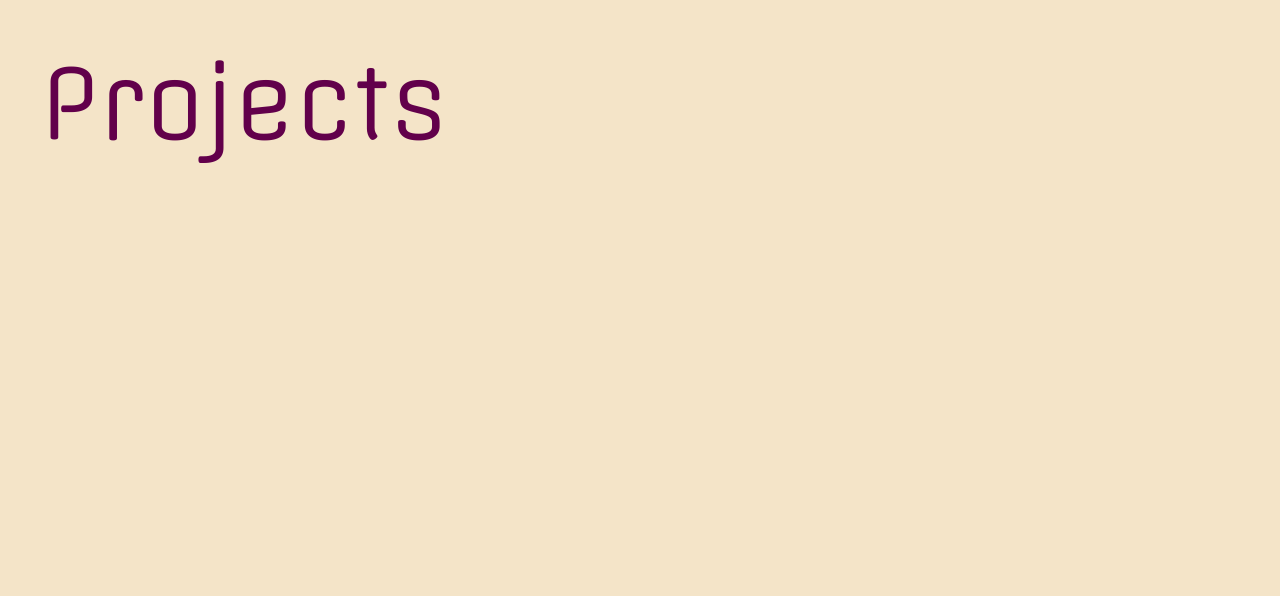
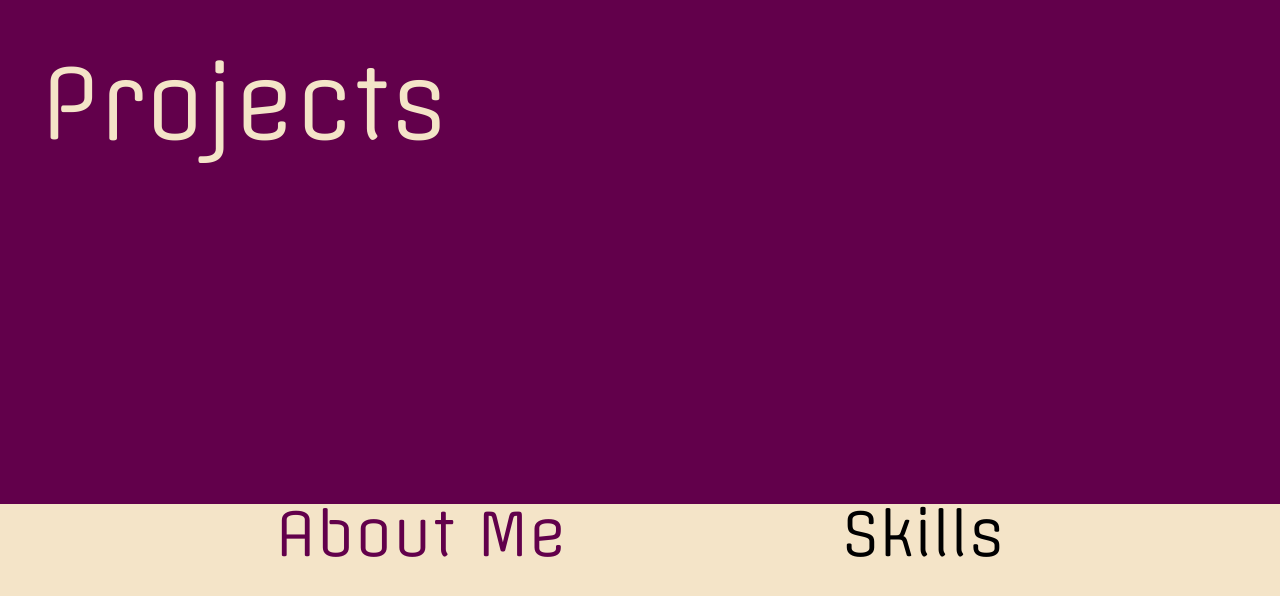
Before and after one commit to AshlavaDev/portfolio, a Next.js app: page / in a window 1280 px wide. Shown: the part 1096-1692 px from the top of the page. Built offline with nearby package versions, Linux system fonts and the light colour scheme.

Commit message:
add background colour

```diff
--- a/components/About.tsx
+++ b/components/About.tsx
@@ -4,8 +4,13 @@ type Props = {}
 
 export default function About({}: Props) {
   return (
-    <section id='about' className='min-h-screen'>
-
+    <section id='about' className='min-h-screen flex flex-col md:flex-row justify-evenly'>
+      <div>
+        <h2 className='font-offside text-burgundy text-4xl md:text-6xl'>About Me</h2>
+      </div>
+      <div>
+        <h2 className='font-offside text-4xl md:text-6xl'>Skills</h2>
+      </div>
     </section>
   )
 };
--- a/components/Projects.tsx
+++ b/components/Projects.tsx
@@ -4,8 +4,8 @@ type Props = {}
 
 export default function Projects({}: Props) {
   return (
-    <section id='projects' className='min-h-screen flex items-center'>
-      <h2 className='text-burgundy font-offside text-4xl md:text-8xl px-10'>Projects</h2>
+    <section id='projects' className='min-h-screen flex items-center bg-burgundy'>
+      <h2 className='text-cream font-offside text-4xl md:text-8xl px-10'>Projects</h2>
     </section>
   )
 };
```
